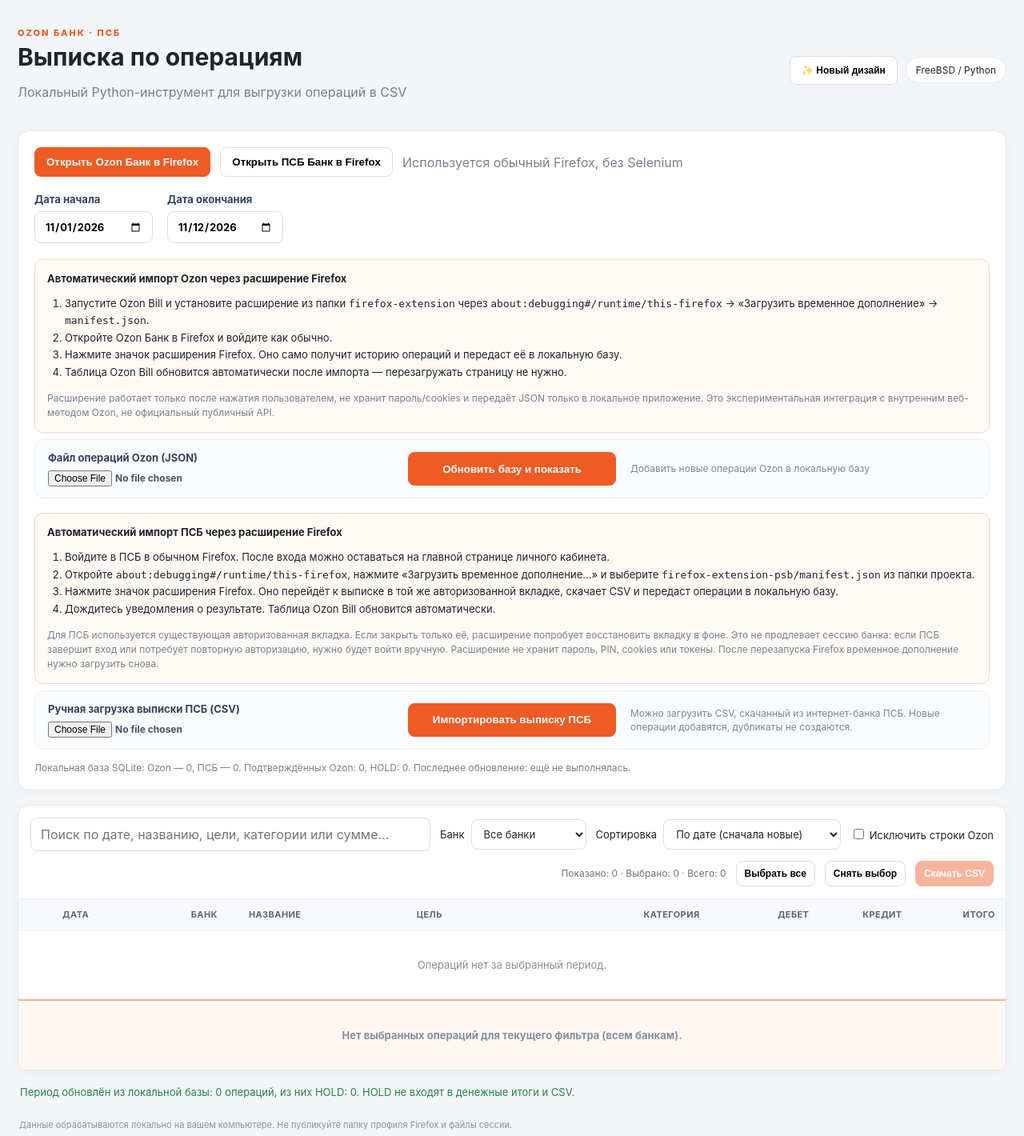
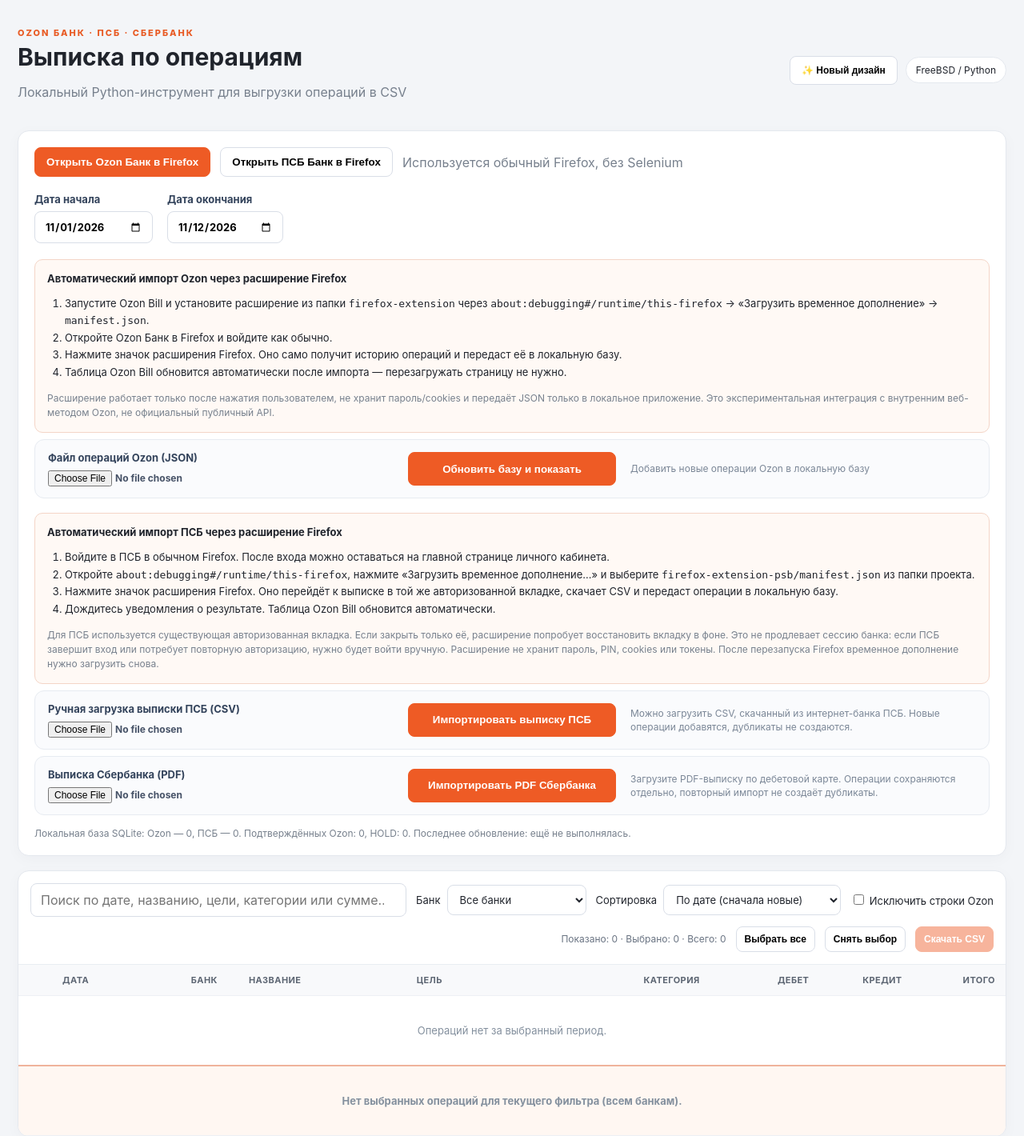
Before and after one commit to definitly486/ozon-export-python, a Flask app: page / in a window 1280 px wide. Shown: the top 1420 px of the page at 80% size. Run offline with Flask 3, Linux system fonts and the light colour scheme; data that the repository does not hold is empty.

Commit message:
Add Sberbank PDF import controls

```diff
--- a/templates/index.html
+++ b/templates/index.html
@@ -6,7 +6,7 @@
 </head>
 <body>
   <main class="container">
-    <header><div><div class="eyebrow">OZON БАНК · ПСБ</div><h1>Выписка по операциям</h1><p class="muted">Локальный Python-инструмент для выгрузки операций в CSV</p></div><div class="header-tools"><button id="designToggle" class="design-toggle" type="button" aria-pressed="false">✨ Новый дизайн</button><span class="pill">FreeBSD / Python</span></div></header>
+    <header><div><div class="eyebrow">OZON БАНК · ПСБ · СБЕРБАНК</div><h1>Выписка по операциям</h1><p class="muted">Локальный Python-инструмент для выгрузки операций в CSV</p></div><div class="header-tools"><button id="designToggle" class="design-toggle" type="button" aria-pressed="false">✨ Новый дизайн</button><span class="pill">FreeBSD / Python</span></div></header>
     <section class="panel controls">
       <div class="actions"><button id="connect" class="primary">Открыть Ozon Банк в Firefox</button><button id="connectPsb" type="button">Открыть ПСБ Банк в Firefox</button><span id="status" class="muted">Используется обычный Firefox, без Selenium</span></div>
       <div class="dates date-controls">
@@ -47,14 +47,15 @@
           <span class="import-note">Можно загрузить CSV, скачанный из интернет-банка ПСБ. Новые операции добавятся, дубликаты не создаются.</span>
         </div>
       </div>
+      <div class="import-grid sber-manual-import"><div class="import-row"><label class="file-label">Выписка Сбербанка (PDF)<input id="sberSourceFile" type="file" accept=".pdf,application/pdf"></label><button id="sberLoad" type="button" class="primary import-action">Импортировать PDF Сбербанка</button><span class="import-note">Загрузите PDF-выписку по дебетовой карте. Операции сохраняются отдельно, повторный импорт не создаёт дубликаты.</span></div></div>
       <div id="dbStatus" class="hint">Загружаю состояние локальной базы…</div>
     </section>
     <section class="panel table-panel">
-      <div class="toolbar"><input id="search" type="search" placeholder="Поиск по дате, названию, цели, категории или сумме…"><label class="source-filter">Банк<select id="sourceFilter" aria-label="Показывать операции выбранного банка"><option value="all">Все банки</option><option value="ozon">Только Ozon</option><option value="psb">Только ПСБ</option></select></label><label class="source-filter">Сортировка<select id="sortOrder" aria-label="Сортировка операций"><option value="date-desc">По дате (сначала новые)</option><option value="credit-desc">Кредит: по убыванию</option></select></label><label class="check"><input id="exclude" type="checkbox"> Исключить строки Ozon</label><div class="selection"><span id="count">Операций: 0</span><button id="all">Выбрать все</button><button id="none">Снять выбор</button><button id="export" class="primary" disabled>Скачать CSV</button></div></div>
+      <div class="toolbar"><input id="search" type="search" placeholder="Поиск по дате, названию, цели, категории или сумме…"><label class="source-filter">Банк<select id="sourceFilter" aria-label="Показывать операции выбранного банка"><option value="all">Все банки</option><option value="ozon">Только Ozon</option><option value="psb">Только ПСБ</option><option value="sber">Только Сбербанк</option></select></label><label class="source-filter">Сортировка<select id="sortOrder" aria-label="Сортировка операций"><option value="date-desc">По дате (сначала новые)</option><option value="credit-desc">Кредит: по убыванию</option></select></label><label class="check"><input id="exclude" type="checkbox"> Исключить строки Ozon</label><div class="selection"><span id="count">Операций: 0</span><button id="all">Выбрать все</button><button id="none">Снять выбор</button><button id="export" class="primary" disabled>Скачать CSV</button></div></div>
       <div class="table-wrap"><table><thead><tr><th></th><th>Дата</th><th>Банк</th><th>Название</th><th>Цель</th><th>Категория</th><th class="num">Дебет</th><th class="num">Кредит</th><th class="num">Итого</th></tr></thead><tbody id="rows"><tr><td colspan="9" class="empty">Сначала войдите в Ozon Банк и загрузите выписку.</td></tr></tbody><tfoot id="totals"></tfoot></table></div>
     </section>
     <div id="message" role="status" class="message"></div>
     <footer>Данные обрабатываются локально на вашем компьютере. Не публикуйте папку профиля Firefox и файлы сессии.</footer>
   </main>
-  <script src="/static/app.js?v=20261111-11"></script>
+  <script src="/static/app.js?v=20261112-1"></script>
 </body></html>
```
